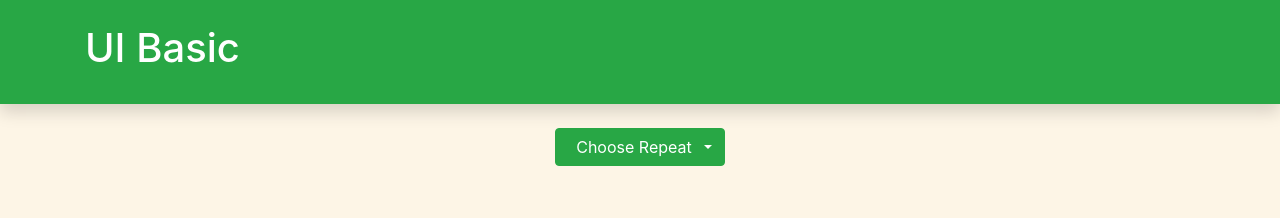
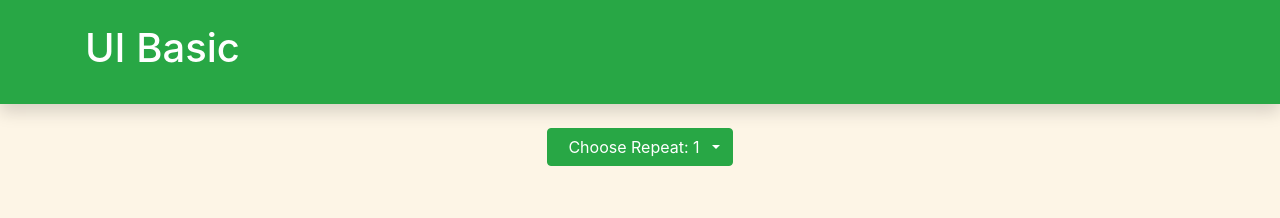
Before and after one commit to animevn/SoundReactJs, a React (Create React App) app: page / in a window 1280 px wide. Shown: the top 218 px of the page. Built offline with nearby package versions, Linux system fonts and the light colour scheme.

Commit message:
add dropdown (spinner in Android, kind of picker in iOS)

```diff
--- a/src/Home.js
+++ b/src/Home.js
@@ -1,19 +1,34 @@
-import React from "react";
+import React, {useState} from "react";
 import "bootstrap/js/dist/dropdown";
 
 function Home() {
 
+  const options = [1, 2, 3, 4, 5];
+  const [state, setState] = useState(1);
+
+  function onButtonClick(event) {
+    event.preventDefault();
+    setState(event.target.value);
+  }
+
+  const buttonOptions = (
+    options.map((value => {
+      return (
+        <button className="btn dropdown-item" onClick={onButtonClick} value={value}>
+          {value}
+        </button>
+      )
+    }))
+  );
+
   return (
     <div className="container mt-3">
       <div className="dropdown d-flex justify-content-around">
-        <button className="btn btn-success dropdown-toggle" type="button" id="dropdownMenuButton"
-                data-toggle="dropdown" aria-haspopup="true" aria-expanded="false">
-          <span className="mx-2">Choose Repeat</span>
+        <button className="btn btn-success dropdown-toggle" data-toggle="dropdown">
+          <span className="mx-2">{"Choose Repeat: " + state}</span>
         </button>
-        <div className="dropdown-menu" aria-labelledby="dropdownMenuButton">
-          <button className="btn dropdown-item">1</button>
-          <button className="dropdown-item" >2</button>
-          <button className="dropdown-item" >3</button>
+        <div className="dropdown-menu">
+          {buttonOptions}
         </div>
       </div>
 
```
